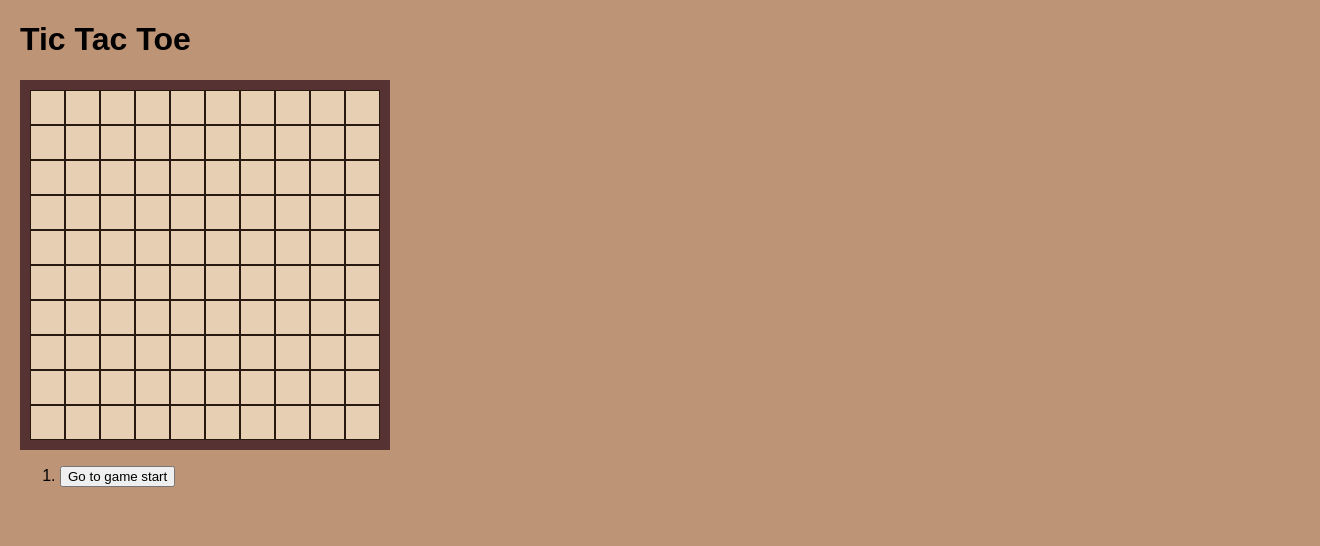
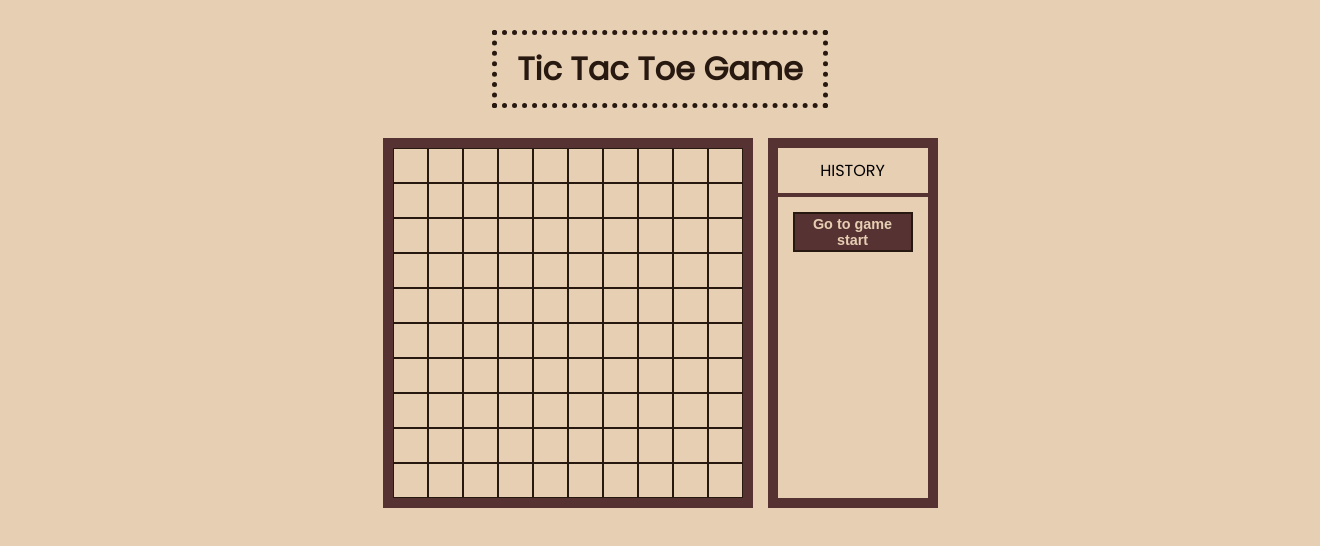
Before and after one commit to khalidmahfudh/tic-tac-toe-game, a React (Vite) app: page / in a window 1280 px wide. Shown: the top 546 px of the page, 1320 px wide, since content can reach past the window. Built offline with nearby package versions, Linux system fonts and the light colour scheme.

Commit message:
styling: position, title, historyBox, gameOver, resetButton

```diff
--- a/index.html
+++ b/index.html
@@ -3,6 +3,9 @@
   <head>
     <meta charset="UTF-8" />
     <link rel="icon" type="image/svg+xml" href="./public/img/tic-tac-toe.png" />
+    <link rel="preconnect" href="https://fonts.googleapis.com">
+    <link rel="preconnect" href="https://fonts.gstatic.com" crossorigin>
+    <link href="https://fonts.googleapis.com/css2?family=Poppins&display=swap" rel="stylesheet">
     <meta name="viewport" content="width=device-width, initial-scale=1.0" />
     <title>Tic Tac Toe Game</title>
   </head>
--- a/src/components/History.jsx
+++ b/src/components/History.jsx
@@ -1,6 +1,9 @@
 function History({moves}) {
     return <div className="history">
-        <ol>{moves}</ol>
+        <p>HISTORY</p>
+        <div className="history-list">
+            <ol>{moves}</ol>
+        </div>
     </div>;
 }
 
--- a/src/components/Tictactoe.jsx
+++ b/src/components/Tictactoe.jsx
@@ -97,7 +97,6 @@ function Tictactoe()
     const [currentMove, setCurrentMove] = useState(0);
     const currentSquares = history[currentMove];
 
-    // const [squares, setSquares] = useState(Array(100).fill(null));
     const [playerTurn, setPlayerTurn] = useState(PLAYER_X);
     const [gameState, setGameState] = useState(GameState.inProgress);
 
@@ -131,7 +130,7 @@ function Tictactoe()
 
         return (
             <li key={move}>
-                <button onClick={() => jumpTo(move)}>{description}</button>
+                <button className={(move == 0) ? 'game-start-desc':''} onClick={() => jumpTo(move)}>{description}</button>
             </li>
         )
     })
@@ -141,8 +140,8 @@ function Tictactoe()
     }, [currentSquares]);
 
     return (
-        <div>
-            <h1>Tic Tac Toe</h1>
+        <div className="container">
+            <h1 className="title">Tic Tac Toe Game</h1>
             <div className="main">
                 <Board onPlay={ handlePlay} squares={currentSquares} setPlayerTurn={setPlayerTurn} playerTurn={playerTurn} gameState={gameState} />
                 <History moves={moves} />
--- a/src/index.css
+++ b/src/index.css
@@ -4,13 +4,99 @@
     --black-color: #271810;
     --white-color: #e7cfb4;
 }
+* {
+    margin: 0;
+    padding: 0;
+}
 
 body {
-    font-family: sans-serif;
-    margin: 20px;
-    padding: 0;
-    background-color: var(--grey-color);
+    padding: 20px;
+    font-family: 'Poppins', sans-serif;
+    max-height: 100vh;
+    width: 100%;
+    background-color: var(--white-color);
+    overflow: hidden;
 }
+
+.container {
+    display: flex;
+    flex-direction: column;
+    align-items: center;
+    vertical-align: middle;
+}
+
+h1.title {
+    color: var(--black-color);
+    margin: 10px auto;
+    border: 5px dotted var(--black-color);
+    padding: 10px 20px;
+}
+
+
+.container .main {
+    padding: 20px;
+    display: flex;
+}
+
+.container .main .history {
+    width: 150px;
+    max-height: 350px;
+    margin-left: 15px;
+    border: solid 10px var(--brown-color);
+    background-color: var(--white-color);
+    overflow-y: hidden;
+}
+
+.container .main .history p {
+    margin-top: 0;
+    padding: 10px;
+    text-align: center;
+    max-height: 20%;
+    border-bottom: 4px solid var(--brown-color);
+}
+
+.container .main .history .history-list{
+    padding: 10px 0;
+    overflow-y: auto;
+    display: flex;
+    justify-content: center;
+    max-height: 82%;
+
+}
+
+.container .main .history .history-list ol{
+    list-style: none;
+    display: flex;
+    flex-direction: column;
+}
+
+.container .main .history .history-list ol button{
+    width: 120px;
+    height: 35px;
+    padding: 2px;
+    border: 2px solid var(--black-color);
+    background-color: var(--white-color);
+    font-size: 0.8rem;
+    color: var(--black-color);
+    cursor: pointer;
+    margin: 5px;
+    transition: .3s ease;
+}
+
+.container .main .history .history-list ol button:hover {
+    background-color: var(--brown-color);
+    color: var(--white-color);
+    border-radius: 5px;
+}
+
+.container .main .history .history-list ol button.game-start-desc {
+    background-color: var(--brown-color);
+    color: var(--white-color);
+    height: 40px;
+    font-size: 0.9rem;
+    font-weight: bold;
+}
+
 
 .square {
     width: 35px;
@@ -43,23 +129,62 @@ content: "O";
 opacity: 0.4;
 }
 
-.game-over {
-    text-align: center;
-    border: var(--brown-color) solid 8px;
-    background-color: var(--white-color);
-    padding: 10px;
-    margin-top: 20px;
-    font-size: 1.5em;
+.footer {
+    display: flex;
+    flex-direction: column;
     width: 335px;
 }
 
+.game-over {
+    text-align: center;
+    border: var(--black-color) dotted 4px;
+    background-color: var(--white-color);
+    padding: 5px;
+    margin: 5px;
+    font-size: 1.2em;
+    font-weight: bold;
+    color: var(--black-color);
+    /* display: none; */
+}
+
 .reset-button {
-    text-align: center;
-    border: var(--brown-color) solid 8px;
-    background-color: var(--white-color);
-    padding: 10px;
-    margin-top: 20px;
-    font-size: 1.5em;
-    width: 335px;
+    width: 180px;
+    height: 35px;
+    padding: 2px;
+    border: 2px solid var(--black-color);
+    background-color: var(--brown-color);
+    color: var(--white-color);
+    font-size: 1.2rem;
+    font-weight: bold;
     cursor: pointer;
+    margin: 10px auto 0px;
+    transition: .3s ease;
 }
+
+.reset-button:hover {
+    color: var(--white-color);
+    border-radius: 10px;
+
+}
+
+/* Scrollbar styling */
+
+/* width */
+::-webkit-scrollbar {
+    width: 10px;
+}
+
+/* Track */
+::-webkit-scrollbar-track {
+    background: #f1f1f1;
+}
+
+/* Handle */
+::-webkit-scrollbar-thumb {
+    background: #888;
+}
+
+/* Handle on hover */
+::-webkit-scrollbar-thumb:hover {
+    background: #555;
+}
```
